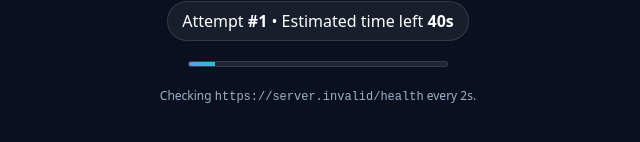
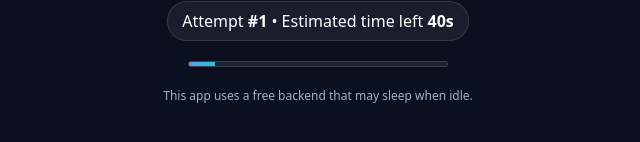
Before and after one commit to Vamshir3156/taskify-API, a React (Create React App) app in the folder frontend/: page / in a window 1280 px wide. Shown: the part 392-534 px from the top of the page, without its empty margins (322-962 px from the left). Built offline with nearby package versions, Linux system fonts and the light colour scheme; no server answers.

Commit message:
updated timer window

```diff
--- a/frontend/src/App.js
+++ b/frontend/src/App.js
@@ -159,7 +159,7 @@ export default function App() {
         </div>
 
         <div className="helper" style={{ color: "#9fb1c9", marginTop: 8 }}>
-          Checking <code>{HEALTH_URL}</code> every 2s.
+          This app uses a free backend that may sleep when idle.
         </div>
       </div>
     );
```
